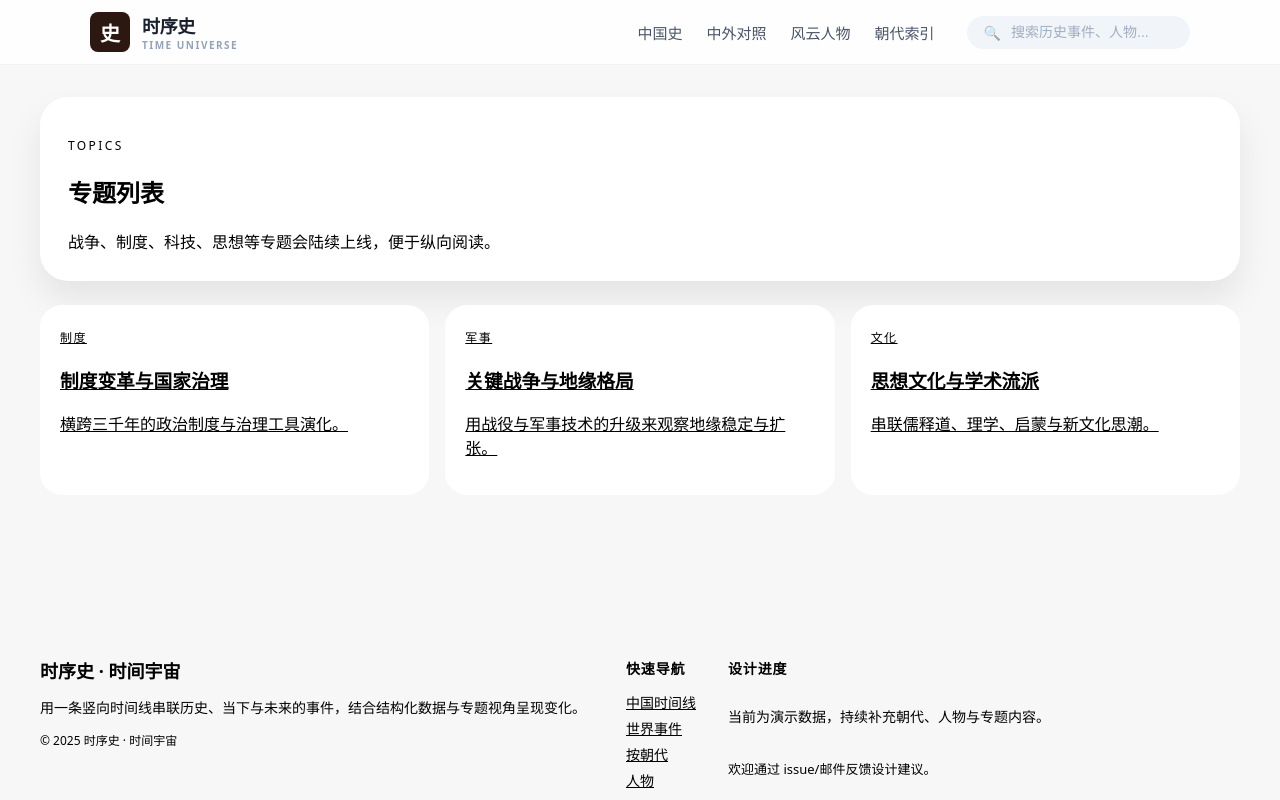
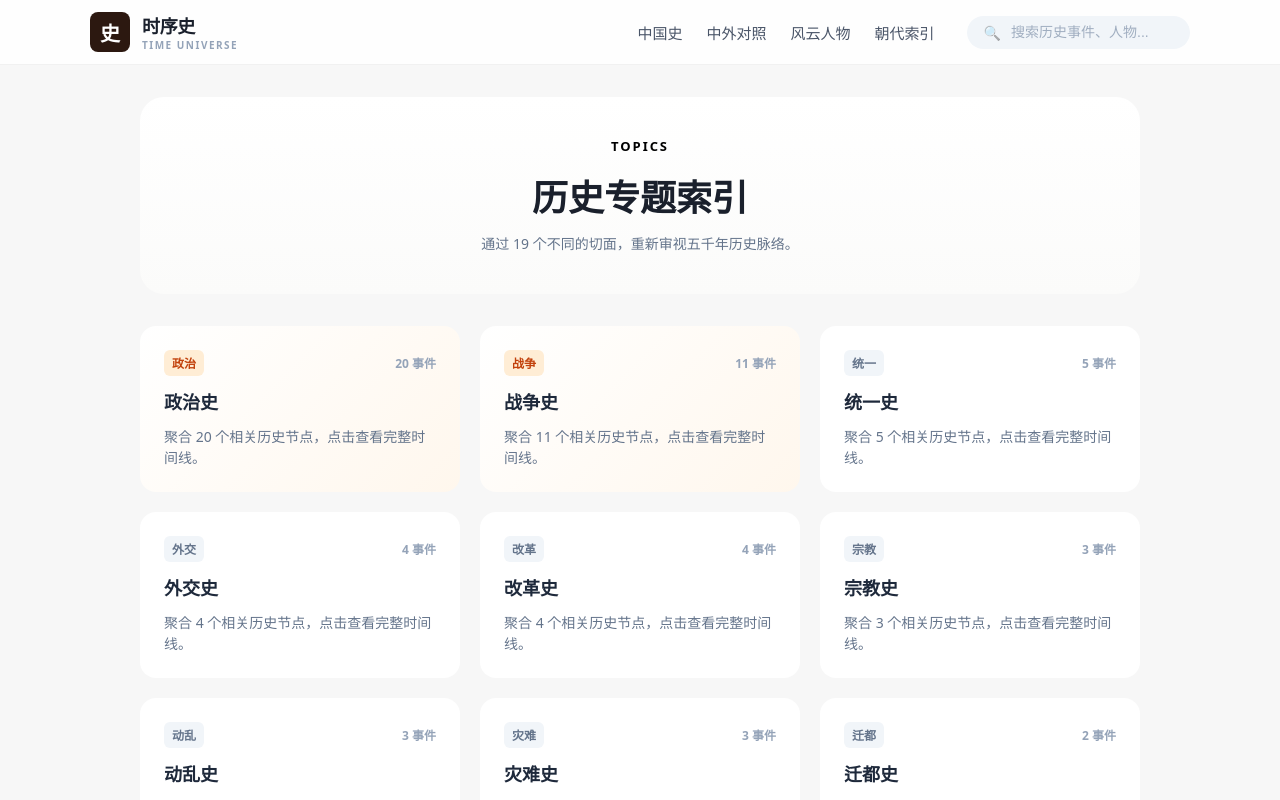
Before and after one commit to shixushi2025/shixushi-web, a Vue app: page /topics in a window 1280 px wide. Shown: the top 800 px of the page. Built offline with nearby package versions, Linux system fonts and the light colour scheme.

Commit message:
feat: implement dynamic topics aggregation and timeline

```diff
--- a/src/pages/TopicDetail.vue
+++ b/src/pages/TopicDetail.vue
@@ -1,84 +1,68 @@
+<template>
+  <section class="page">
+    <header class="page-header">
+      <p class="eyebrow">Topic Timeline</p>
+      <h1>{{ topicName }}史</h1>
+      <p class="lead">共收录 {{ topicEvents.length }} 个关键节点</p>
+    </header>
+
+    <div class="timeline-container">
+      <EventTimeline :events="topicEvents" />
+    </div>
+  </section>
+</template>
+
 <script setup lang="ts">
 import { computed } from 'vue';
 import { useRoute } from 'vue-router';
+import { events } from '@/data/events';
+import EventTimeline from '@/components/common/EventTimeline.vue';
 
 const route = useRoute();
 const slug = route.params.slug as string;
 
-const displayTitle = computed(() => {
-  if (!slug) return '专题详情';
-  return decodeURIComponent(slug).replace(/-/g, ' / ');
+const topicName = computed(() => decodeURIComponent(slug));
+
+const topicEvents = computed(() => {
+  return events
+    .filter(ev => ev.types?.includes(topicName.value))
+    .sort((a, b) => (a.startYear || 0) - (b.startYear || 0));
 });
 </script>
-
-<template>
-  <section class="page">
-    <header class="page-header">
-      <p class="eyebrow">专题</p>
-      <h1>{{ displayTitle }}</h1>
-      <p class="lead">该专题的内容尚在整理阶段，下方示例展示结构化呈现方式。</p>
-    </header>
-
-    <div class="sections">
-      <article>
-        <h2>纵向脉络</h2>
-        <p>按时间段拆分主题的发展，例如制度诞生—演进—变革。</p>
-      </article>
-      <article>
-        <h2>关键事件</h2>
-        <p>列出影响该专题的关键事件，并与中国/世界历史互相参照。</p>
-      </article>
-      <article>
-        <h2>参考资料</h2>
-        <p>收集书目、论文与多媒体资源，便于延伸阅读。</p>
-      </article>
-    </div>
-  </section>
-</template>
 
 <style scoped>
 .page {
   display: flex;
   flex-direction: column;
-  gap: 24px;
+  gap: 32px;
+  max-width: 900px;
+  margin: 0 auto;
 }
 .page-header {
+  text-align: center;
+  padding: 40px;
   background: #fff;
-  padding: 28px;
-  border-radius: 28px;
+  border-radius: 24px;
   border: 1px solid var(--border-soft);
-  box-shadow: 0 18px 32px rgba(25, 16, 8, 0.09);
+  background: linear-gradient(to bottom, #fff, #fdfbf7);
 }
 .eyebrow {
-  font-size: 12px;
-  letter-spacing: 0.2em;
+  font-size: 13px;
   text-transform: uppercase;
-  color: var(--text-muted);
-  margin-bottom: 8px;
+  letter-spacing: 0.15em;
+  color: var(--brand);
+  font-weight: 600;
+  margin-bottom: 12px;
+}
+h1 {
+  font-size: 36px;
+  margin: 0 0 12px;
+  color: #1a202c;
+  font-family: "Songti SC", serif;
 }
 .lead {
   margin: 0;
-  color: var(--text-body);
-}
-.sections {
-  display: grid;
-  grid-template-columns: repeat(auto-fit, minmax(220px, 1fr));
-  gap: 16px;
-}
-.sections article {
-  border-radius: 20px;
-  border: 1px solid var(--border-soft);
-  padding: 18px;
-  background: #fff;
-}
-.sections p {
-  margin: 0;
-  color: var(--text-muted);
-}
-
-@media (max-width: 640px) {
-  .page-header {
-    padding: 20px;
-  }
+  color: #64748b;
+  font-variant-numeric: tabular-nums;
 }
 </style>
--- a/src/pages/TopicsList.vue
+++ b/src/pages/TopicsList.vue
@@ -2,84 +2,161 @@
   <section class="page">
     <header class="page-header">
       <p class="eyebrow">Topics</p>
-      <h1>专题列表</h1>
-      <p class="lead">战争、制度、科技、思想等专题会陆续上线，便于纵向阅读。</p>
+      <h1>历史专题索引</h1>
+      <p class="lead">通过 {{ topics.length }} 个不同的切面，重新审视五千年历史脉络。</p>
     </header>
 
     <div class="topics-grid">
-      <RouterLink v-for="topic in topics" :key="topic.slug" :to="`/topics/${topic.slug}`" class="topic-card">
-        <span class="topic-tag">{{ topic.tag }}</span>
-        <h3>{{ topic.title }}</h3>
-        <p>{{ topic.summary }}</p>
+      <RouterLink
+        v-for="topic in topics"
+        :key="topic.tag"
+        :to="`/topics/${topic.tag}`"
+        class="topic-card"
+        :class="getTopicClass(topic.count)"
+      >
+        <div class="topic-head">
+          <span class="topic-tag">{{ topic.tag }}</span>
+          <span class="count-badge">{{ topic.count }} 事件</span>
+        </div>
+        <h3>{{ topic.tag }}史</h3>
+        <p>聚合 {{ topic.count }} 个相关历史节点，点击查看完整时间线。</p>
       </RouterLink>
     </div>
   </section>
 </template>
 
 <script setup lang="ts">
+import { computed } from 'vue';
 import { RouterLink } from 'vue-router';
+import { events } from '@/data/events';
 
-const topics = [
-  { tag: '制度', title: '制度变革与国家治理', summary: '横跨三千年的政治制度与治理工具演化。', slug: 'systems' },
-  { tag: '军事', title: '关键战争与地缘格局', summary: '用战役与军事技术的升级来观察地缘稳定与扩张。', slug: 'wars' },
-  { tag: '文化', title: '思想文化与学术流派', summary: '串联儒释道、理学、启蒙与新文化思潮。', slug: 'thought' },
-];
+// 自动聚合 Topics
+const topics = computed(() => {
+  const counts: Record<string, number> = {};
+
+  events.forEach(ev => {
+    // 排除通用标签和非主题标签
+    const validTypes = ev.types?.filter(t => !['历史事件', '世界史', '中国史', '古代'].includes(t)) || [];
+
+    validTypes.forEach(t => {
+      counts[t] = (counts[t] || 0) + 1;
+    });
+  });
+
+  return Object.keys(counts)
+    .map(tag => ({ tag, count: counts[tag] }))
+    .sort((a, b) => b.count - a.count); // 按数量降序
+});
+
+function getTopicClass(count: number) {
+  if (count >= 10) return 'hot';
+  if (count >= 5) return 'medium';
+  return 'normal';
+}
 </script>
 
 <style scoped>
 .page {
   display: flex;
   flex-direction: column;
-  gap: 24px;
+  gap: 32px;
+  max-width: 1000px;
+  margin: 0 auto;
 }
 .page-header {
   background: #fff;
-  padding: 28px;
-  border-radius: 28px;
+  padding: 40px;
+  border-radius: 24px;
   border: 1px solid var(--border-soft);
-  box-shadow: 0 18px 34px rgba(24, 18, 10, 0.08);
+  text-align: center;
+  background: linear-gradient(to bottom, #fff, #fbfbfa);
 }
 .eyebrow {
-  font-size: 12px;
+  font-size: 13px;
   text-transform: uppercase;
-  letter-spacing: 0.2em;
-  color: var(--text-muted);
-  margin-bottom: 8px;
+  letter-spacing: 0.15em;
+  color: var(--brand);
+  font-weight: 600;
+  margin-bottom: 12px;
+}
+h1 {
+  font-size: 36px;
+  margin: 0 0 12px;
+  color: #1a202c;
+  font-family: "Songti SC", serif;
 }
 .lead {
   margin: 0;
-  color: var(--text-body);
+  color: #64748b;
 }
+
 .topics-grid {
   display: grid;
-  grid-template-columns: repeat(auto-fit, minmax(220px, 1fr));
-  gap: 16px;
+  grid-template-columns: repeat(auto-fill, minmax(240px, 1fr));
+  gap: 20px;
 }
+
 .topic-card {
-  border-radius: 22px;
+  border-radius: 16px;
   border: 1px solid var(--border-soft);
-  padding: 20px;
+  padding: 24px;
   background: #fff;
-  color: var(--text-body);
-  transition: transform 0.2s ease, box-shadow 0.2s ease;
+  text-decoration: none;
+  transition: all 0.2s ease;
+  display: flex;
+  flex-direction: column;
+  gap: 12px;
 }
 .topic-card:hover {
-  transform: translateY(-3px);
-  box-shadow: 0 16px 24px rgba(22, 16, 8, 0.12);
+  transform: translateY(-4px);
+  box-shadow: 0 12px 24px rgba(0,0,0,0.06);
+  border-color: var(--brand);
+}
+
+/* 热度分级样式 */
+.topic-card.hot {
+  background: linear-gradient(135deg, #fff, #fff7ed);
+  border-color: #ffedd5;
+}
+.topic-card.hot .topic-tag {
+  color: #c2410c;
+  background: #ffedd5;
+}
+
+.topic-head {
+  display: flex;
+  justify-content: space-between;
+  align-items: center;
 }
 .topic-tag {
   font-size: 12px;
-  letter-spacing: 0.12em;
-  color: var(--text-muted);
-  text-transform: uppercase;
+  font-weight: 700;
+  color: #64748b;
+  background: #f1f5f9;
+  padding: 4px 8px;
+  border-radius: 6px;
 }
-.topic-card p {
-  color: var(--text-muted);
+.count-badge {
+  font-size: 12px;
+  color: #94a3b8;
+  font-weight: 600;
+}
+
+h3 {
+  margin: 0;
+  font-size: 18px;
+  color: #1e293b;
+}
+p {
+  margin: 0;
+  color: #64748b;
+  font-size: 14px;
+  line-height: 1.5;
 }
 
 @media (max-width: 640px) {
   .page-header {
-    padding: 20px;
+    padding: 24px;
   }
 }
 </style>
```
